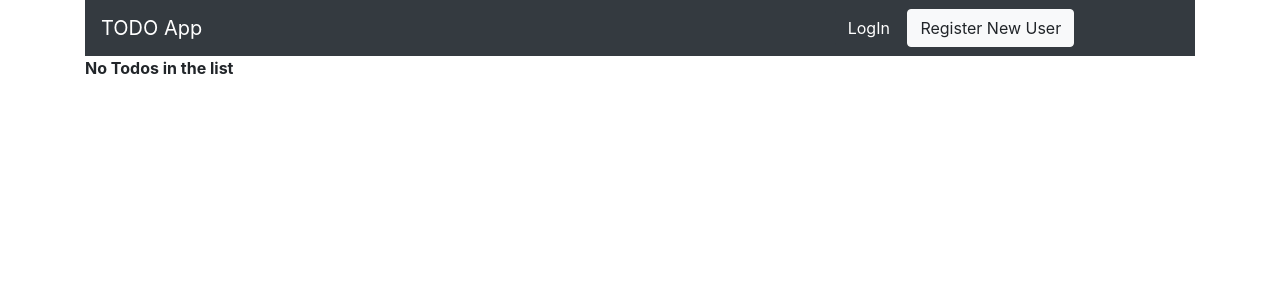
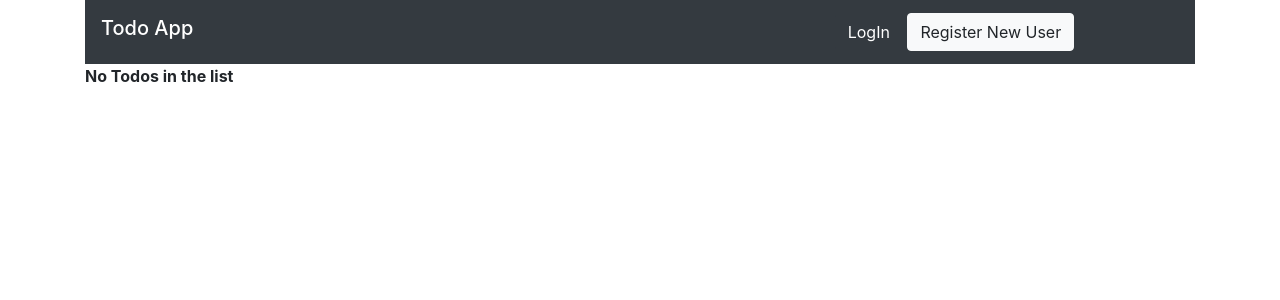
Before and after one commit to SumanSunuwar/Todo-app, a Django app: page /todo_list in a window 1280 px wide. Shown: the top 300 px of the page. Run offline with Django 3.2, Linux system fonts and the light colour scheme; data that the repository does not hold is empty; parts of the project's set-up code (start-up, migrations or seed data) failed here and were passed over; some libraries are stand-ins or nearby versions.

Commit message:
changed some of the positions of buttons in the page layout

```diff
--- a/templates/base.html
+++ b/templates/base.html
@@ -12,10 +12,11 @@
 <body>
 	<div class="container">
 		<nav class="navbar navbar-dark bg-dark">
-			<a class="navbar-brand" href="#">TODO App</a>
+			<h5 class="navbar-brand" href="{% url 'home:todo_list' %}">Todo App</h5>
 			<div class="col-sm-4">
-				<button class="btn btn-dark" type="button">LogIn</button>
-    			<button class="btn btn-light" type="button">Register New User</button>
+				<a class="btn btn-dark" type="button" href="{% url 'user:login' %}">LogIn</a>
+    			<a class="btn btn-light" type="button" href="{% url 'user:register' %}">Register New User</a>
+
     		</div>
 		</nav>
 		{% block content %}
```
